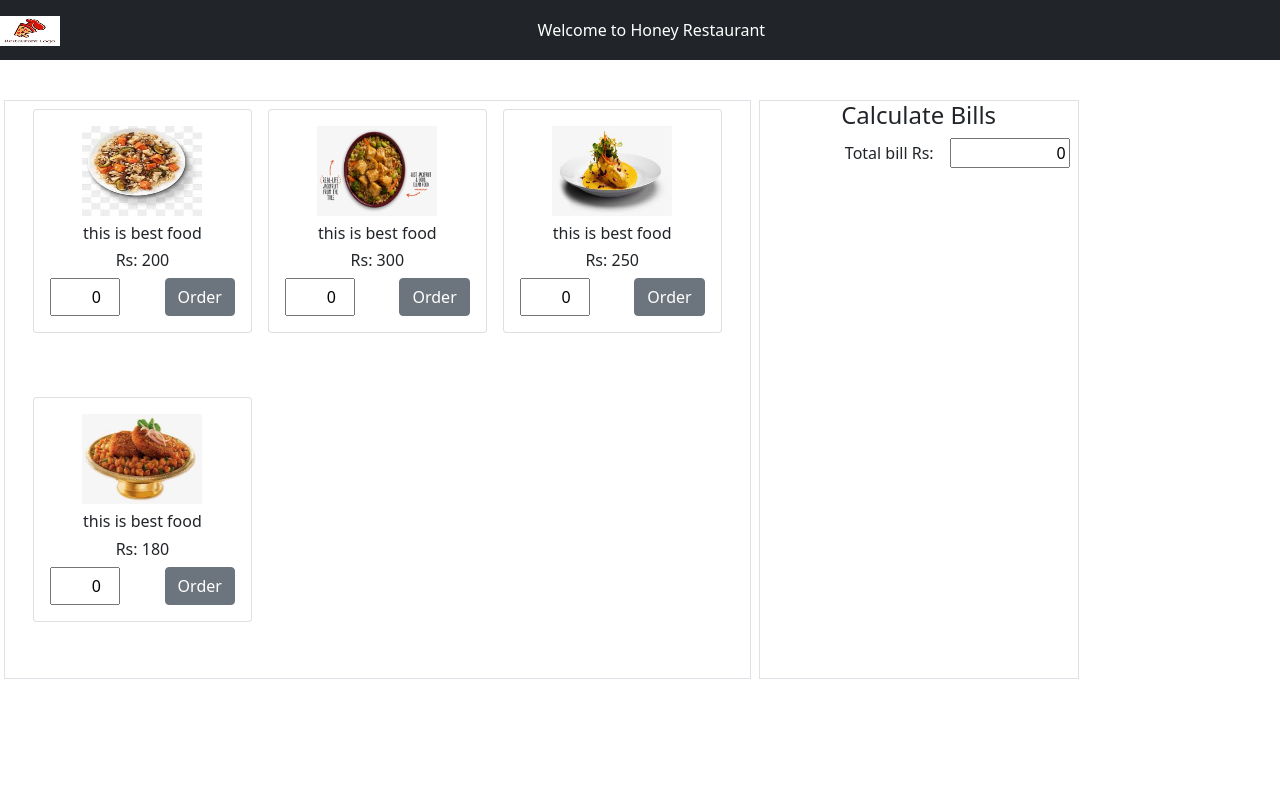
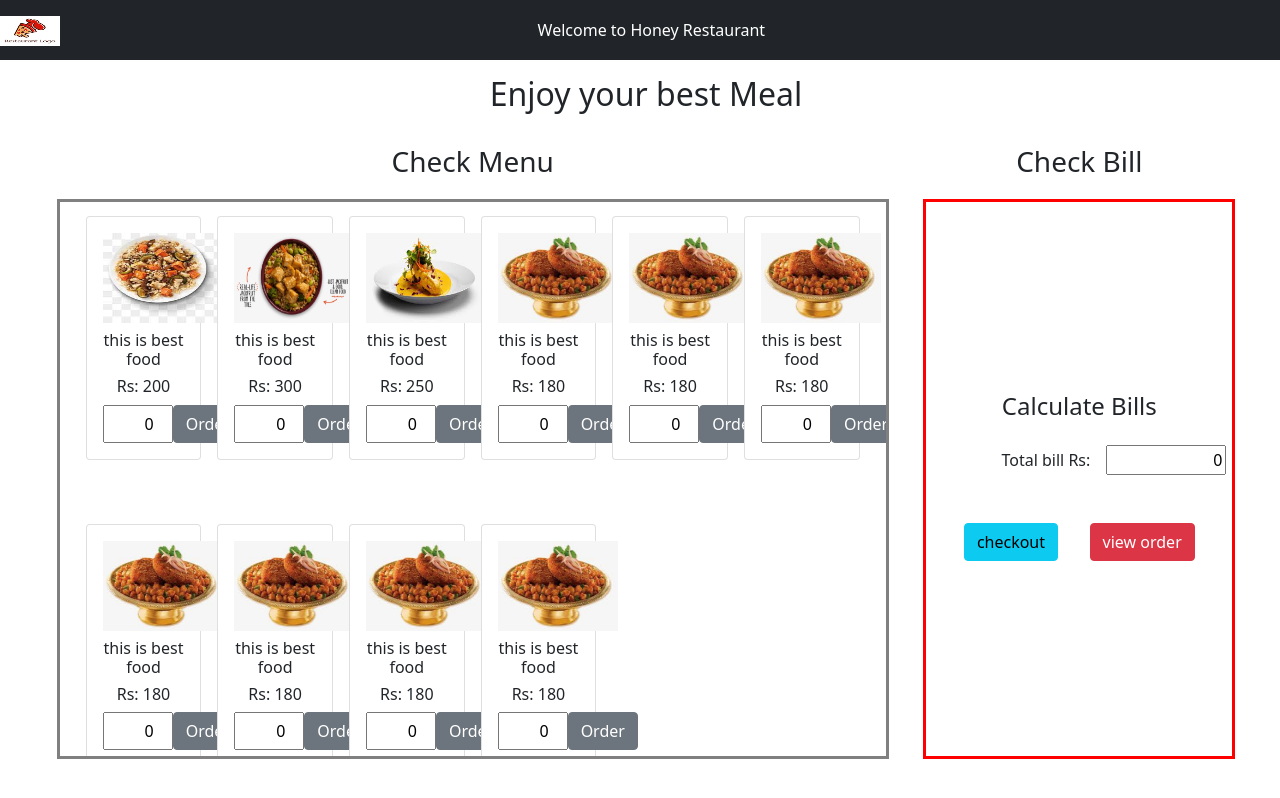
Before and after one commit to sabbbin/Resturant-ReactJS-Redux, a React (Create React App) app: page / in a window 1280 px wide. Built offline with nearby package versions, Linux system fonts and the light colour scheme.

Commit message:
complete

```diff
--- a/src/App.js
+++ b/src/App.js
@@ -1,16 +1,35 @@
 import React from 'react';
 import { Provider } from 'react-redux';
+import { BrowserRouter, Route, Routes } from 'react-router-dom';
+import { Home } from './common/home';
 import HomeLayout from './common/layouthome';
+import Order from './order/order';
 import { store } from './store';
 
 
+function ErrorPage(){
+  return (
+    <>
+    <h2>404 page not fund</h2>
+    </>
+  )
+}
 
 export default function App() {
   return (
     <>
     <Provider store={store}>
+      <BrowserRouter>
+      <Routes>
+        <Route path='/' element={<HomeLayout/>}>
+        <Route index element={<Home></Home>} ></Route>
+        <Route path='/order' element={<Order />}></Route>
+        </Route>
+        <Route path='/*' element={<ErrorPage></ErrorPage>}></Route>
+      </Routes>
 
-    <HomeLayout />
+      </BrowserRouter>
+
     </Provider>
     </>
   )
--- a/src/action/totalaction.js
+++ b/src/action/totalaction.js
@@ -3,7 +3,7 @@ export const ActionTypes={
 }
 
 export const getTotal=(val)=>{
-
+  console.log('value',val)
     return  ({
         type:ActionTypes.TOTAL_PRICE,
         payload:val
--- a/src/common/common.css
+++ b/src/common/common.css
@@ -1,5 +1,25 @@
+#sidebar{
+    margin-top: 20px;
+    height:70vh;
+    border:3px solid red;
+    padding:6px;
 
+}
+#main-content{
+    margin-top: 20px;
+    height: 70vh;
+    padding: 6px;
+    border:3px solid #808080;
+    overflow-y: scroll;
 
-.container-fluid{
-    margin-top: 100px;
+    position: relative;
 }
+#mainpage{
+    padding: 10px;
+    position:fixed;
+}
+#title-name{
+    text-align: center;
+    margin-top: 17px;
+
+}
--- a/src/common/home.js
+++ b/src/common/home.js
@@ -31,6 +31,46 @@ function HomeComponent(props) {
       pric: 180,
       status: true,
     },
+    {
+      _id: 5,
+      img: "img/food4.jpeg",
+      des: "this is best food",
+      pric: 180,
+      status: true,
+    },
+    {
+      _id: 6,
+      img: "img/food4.jpeg",
+      des: "this is best food",
+      pric: 180,
+      status: true,
+    },
+    {
+      _id: 7,
+      img: "img/food4.jpeg",
+      des: "this is best food",
+      pric: 180,
+      status: true,
+    },
+    {
+      _id: 8,
+      img: "img/food4.jpeg",
+      des: "this is best food",
+      pric: 180,
+      status: true,
+    }, {
+      _id: 9,
+      img: "img/food4.jpeg",
+      des: "this is best food",
+      pric: 180,
+      status: true,
+    }, {
+      _id: 10,
+      img: "img/food4.jpeg",
+      des: "this is best food",
+      pric: 180,
+      status: true,
+    }
   ];
   const [item, setItem] = useState(foods);
   const [price, settotalprice] = useState(0);
@@ -54,6 +94,10 @@ function HomeComponent(props) {
         existing_cart[index]['qty']=quantity
         existing_cart[index]['total']=existing_cart[index]['pric']*quantity
         settotalprice(existing_cart[index]['total'])
+        let sum = existing_cart[index]['total'] + props.price;
+
+        props.getTotalfun(sum);
+
 
         localStorage.setItem("_orders", JSON.stringify(existing_cart));
 
@@ -64,7 +108,11 @@ function HomeComponent(props) {
         orderitem['status']=!orderitem['status']
         orderitem['qty']=quantity
         orderitem['total']=orderitem['pric']*quantity
+        console.log(orderitem['total'])
         settotalprice(orderitem['total'])
+        let sum = orderitem['total'] + props.price;
+
+        props.getTotalfun(sum);
 
         existing_cart.push(orderitem);
         localStorage.setItem("_orders", JSON.stringify(existing_cart));
@@ -76,9 +124,7 @@ function HomeComponent(props) {
 
 
 
-    let sum = price + props.price;
 
-    props.getTotalfun(sum);
   };
 
   return (
@@ -89,7 +135,7 @@ function HomeComponent(props) {
             item.map((prod, ind) => (
               <div
                 key={ind}
-                className="col-xl-4 col-lg-4 col-md-4 col-sm-12 p-2"
+                className="col-xl-2 col-lg-3 col-md-5 col-sm-5 p-2"
               >
                 <div className="card mb-5 text-center">
                   <div className="card-body">
--- a/src/common/layouthome.js
+++ b/src/common/layouthome.js
@@ -8,17 +8,33 @@ import {Home} from './home'
 export default function HomeLayout() {
   return (
     <>
-    <TopNavbar/>
-    <div className='container-fluid'>
-   <div className='row'>
-          <div className='col-sm-7 mx-1 px-2 border'>
-              <Home />
+    <TopNavbar />
+    <div className='container-fluid '>
+      <div className='row' id='mainpage'>
+        <div className='col-12 mt-5'>
+            <h2 id='title-name'> Enjoy your best Meal</h2>
+        </div>
+        <div className='d-flex justify-content-evenly mt-4 '>
+
+        <div className='col-sm-8' >
+          <h3 className='text-center'> Check Menu</h3>
+          <div id='main-content'>
+
+          <Outlet />
           </div>
-          <div className='col-sm-3 mx-1 px-2 border '>
-              <Sidebar />
-          </div>
-   </div>
-   </div>
+        </div>
+        <div className='col-sm-3 ' >
+                 <h3 className='text-center'>Check Bill</h3>
+                 <div id='sidebar'>
+                   <Sidebar />
+                 </div>
+        </div>
+        </div>
+
+      </div>
+
+    </div>
+
     </>
   )
 }
--- a/src/common/sidebar/sidebar.css
+++ b/src/common/sidebar/sidebar.css
@@ -1,9 +1,4 @@
-.sidebar1{
-    position:absolute;
-    height: calc(100vh - 54px);
-    width: 30%;
-    right:0
-}
+
 .items-right{
   text-align: right;
 }
@@ -11,3 +6,7 @@
   text-align: right;
   padding-left: 1em;
 }
+
+#sidebarrow{
+ padding-top: 160px;
+}
--- a/src/common/sidebar/siderbar.js
+++ b/src/common/sidebar/siderbar.js
@@ -1,28 +1,52 @@
-import React from 'react'
-import { connect } from 'react-redux'
-import './sidebar.css'
+import React from "react";
+import { connect } from "react-redux";
+import { useNavigate } from "react-router-dom";
+import { getTotal } from "../../action/totalaction";
+
+import "./sidebar.css";
 
 function SidebarComponent(props) {
+  const navigate = useNavigate()
+
+  const handleCheckout=()=>{
+    localStorage.clear()
+    props.setTotal(0)
+    navigate('/')
+  }
+  const handleView=()=>{
+    console.log('abc')
+    navigate('/order')
+  }
   return (
     <>
+      <div className="row" id="sidebarrow">
+        <h4 className="text-center my-4"> Calculate Bills</h4>
 
-     <h4 className='text-center'> Calculate Bills</h4>
-     <div className='row '>
         <div className="items-right">
-
-        <label className='px-3'>Total bill Rs:</label>
-        <input type='text'  className='inputtotal' style={{width:120}} value= {props.price} />
+          <label className="px-3">Total bill Rs:</label>
+          <input
+            type="text"
+            className="inputtotal"
+            style={{ width: 120 }}
+            value={props.price}
+          />
         </div>
-
+        <div className="d-flex justify-content-evenly mt-5">
+          <button onClick={handleCheckout} className="btn btn-info">checkout</button>
+          <button onClick={handleView} className="btn btn-danger">view order</button>
+        </div>
       </div>
     </>
-  )
+  );
 }
-const mapStateToProps=(rootStore)=>({
-  price:rootStore.Total.totalprice
-})
-const mapDispatchToProps={
+const mapStateToProps = (rootStore) => ({
+  price: rootStore.Total.totalprice,
+});
+const mapDispatchToProps = {
+  setTotal:getTotal
+};
 
-}
-
-export const Sidebar= connect( mapStateToProps,mapDispatchToProps)(SidebarComponent)
+export const Sidebar = connect(
+  mapStateToProps,
+  mapDispatchToProps
+)(SidebarComponent);
--- a/src/header/topnavbar.css
+++ b/src/header/topnavbar.css
@@ -6,8 +6,10 @@
 
 .navbar{
     height: 60px;
-    position:fixed ;
+
+
 }
 .navbarimg{
-    height:30px
+    height:30px;
+
 }
--- a/src/index.js
+++ b/src/index.js
@@ -3,8 +3,17 @@ import ReactDOM from 'react-dom';
 import App from './App';
 import './index.css';
 import 'bootstrap/dist/css/bootstrap.min.css';
+import { createRoot} from 'react-dom/client'
+import { Router } from 'react-router-dom';
+const rootElement= document.getElementById('root')
+const root =createRoot(rootElement)
 
-ReactDOM.render(
-  <App />,
-  document.getElementById('root')
+root.render(
+
+
+  <App />
+
+
+
+
 );
--- /dev/null
+++ b/src/order/order.js
@@ -0,0 +1,43 @@
+import React from 'react'
+
+export default function Order() {
+   let orders= JSON.parse( localStorage.getItem('_orders'))
+
+   console.log(orders)
+  return (
+    <>
+    <div className='row'>
+        <div className='col'>
+            <table className='table table-stiped'>
+                <thead>
+                    <tr>
+                        <td>S.N</td>
+                        <td>Image</td>
+                        <td>price</td>
+                        <td>qty</td>
+                        <td>Total</td>
+                    </tr>
+                </thead>
+                <tbody>
+                {orders && orders.map((order ,i)=>(
+                    <tr key={i}>
+                    <td key={order._id}>{i+1}</td>
+                    <td><img className='img-fluid' style={{height:60, width:60}} src={process.env.PUBLIC_URL+`${order.img}` }></img></td>
+                    <td>{order.pric}</td>
+                    <td>{order.qty}</td>
+                    <td>{order.total}</td>
+                    </tr>
+                ))}
+
+                </tbody>
+
+            </table>
+
+
+
+        </div>
+
+    </div>
+    </>
+  )
+}
```
Lines whose indentation alone changed are shown as unchanged.
